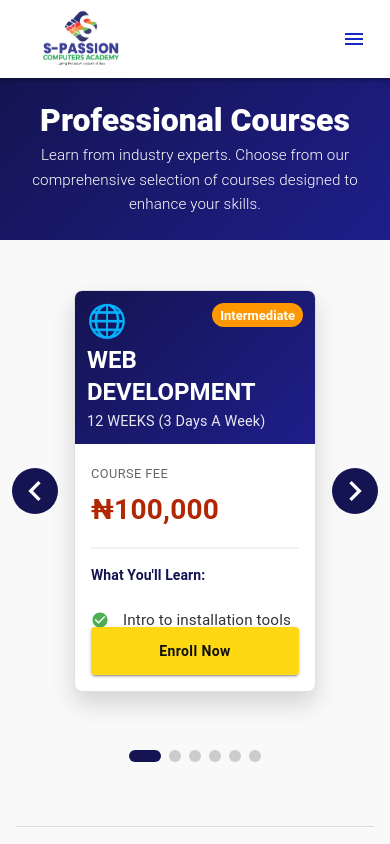
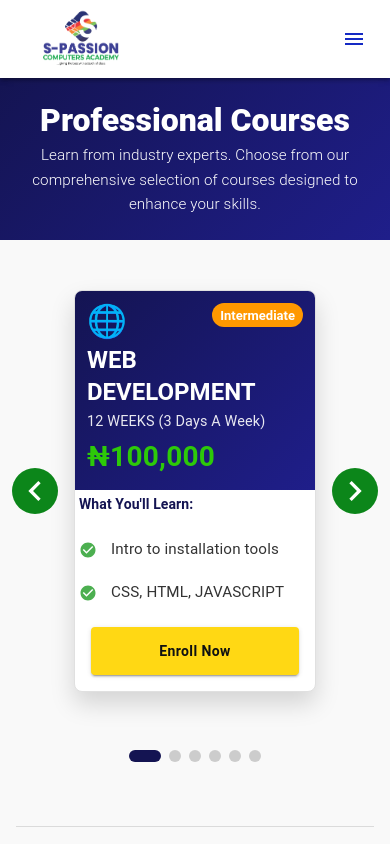
Before and after one commit to Lokkee-cyber/New-Folder, a React (Vite) app: page /academy in a window 390 px wide. Shown: the top 844 px of the page. Built offline with nearby package versions, Linux system fonts and the light colour scheme.

Commit message:
Update on responsiveness

```diff
--- a/src/Components/layout/Cards.jsx
+++ b/src/Components/layout/Cards.jsx
@@ -11,7 +11,7 @@ import SearchIcon from "@mui/icons-material/Search";
 const productsData = [
   {
     id: 1,
-    image: 'https://images.unsplash.com/photo-1588872657840-790ff3bde08c?w=400&h=400&fit=crop',
+    image: 'https://marketmagazinenews.com/wp-content/uploads/2024/12/best-laptops-20240516-medium-585x562.jpg',
     title: 'High-Performance Laptop',
     price: 999.99,
     originalPrice: 1299.99,
@@ -35,7 +35,7 @@ const productsData = [
   },
   {
     id: 3,
-    image: 'https://images.unsplash.com/photo-1587829191301-72d440643117?w=400&h=400&fit=crop',
+    image: 'https://media.prod.bunnings.com.au/api/public/content/e096e326a32b4f98a26b8297dd80635b?v=62ca059f',
     title: 'Mechanical Gaming Keyboard',
     price: 89.99,
     originalPrice: 149.99,
@@ -47,7 +47,7 @@ const productsData = [
   },
   {
     id: 4,
-    image: 'https://images.unsplash.com/photo-1598327105666-5b89351aff97?w=400&h=400&fit=crop',
+    image: 'https://tse1.mm.bing.net/th/id/OIP.Qn2at65-XKFy75wHQ_N4jwHaHa?w=1200&h=1200&rs=1&pid=ImgDetMain&o=7&rm=3',
     title: '4K Ultra HD Monitor',
     price: 399.99,
     originalPrice: 599.99,
@@ -83,7 +83,7 @@ const productsData = [
   },
   {
     id: 7,
-    image: 'https://images.unsplash.com/photo-1606933248051-5ce98adc3b27?w=400&h=400&fit=crop',
+    image: 'https://tse1.mm.bing.net/th/id/OIP.0ZhWXRTdGmEQ_tCE4Kzs1gHaJQ?rs=1&pid=ImgDetMain&o=7&rm=3',
     title: 'USB-C Cable (2m)',
     price: 12.99,
     originalPrice: 24.99,
@@ -95,7 +95,7 @@ const productsData = [
   },
   {
     id: 8,
-    image: 'https://images.unsplash.com/photo-1598901881269-14ca0b2a5f43?w=400&h=400&fit=crop',
+    image: 'https://tse2.mm.bing.net/th/id/OIP.zScGfex9wzkk9dHi9SWZ0AHaHp?rs=1&pid=ImgDetMain&o=7&rm=3',
     title: 'HD Webcam with Microphone',
     price: 79.99,
     originalPrice: 129.99,
@@ -113,7 +113,7 @@ const ProductCard = ({ product, onAddToCart }) => {
 
   return (
     <Card
-      sx={{ width: { xs: '250px', sm: '180px', md: '250px' },
+      sx={{
         maxWidth: 250,
         height: '100%',
         display: 'flex',
@@ -155,8 +155,8 @@ const ProductCard = ({ product, onAddToCart }) => {
       {/* Product Image */}
       <Box
         sx={{
-          width: '100%',
-          height: 200,
+          width: { xs: '150', md: '250px' },
+          height: { xs: '150px', md: '250px' },
           backgroundColor: '#f6f3f3ff',
           display: 'flex',
           alignItems: 'center',
@@ -704,7 +704,7 @@ export default function Cards() {
                 sx={{
                   display: 'grid',
                   gridTemplateColumns: {
-                    xs: '1fr',
+                    xs: 'repeat(2, 1fr)',
                     sm: 'repeat(2, 1fr)',
                     md: 'repeat(3, 1fr)',
                     lg: 'repeat(4, 1fr)',
--- a/src/Pages/About.jsx
+++ b/src/Pages/About.jsx
@@ -6,7 +6,7 @@ export default function About() {
       bgcolor: '#f0f8ff',
         background: 'linear-gradient(135deg, #f0f8ff 0%, #ffffff 100%)'
      }} md={{ p: 1, mt: 3, maxWidth: '720px' }}>
-      <Box maxWidth={'1080px'} sx={{ color: '#141452ff', width: { xs: '330px', sm: '500px', md: '1080px' } }}>
+      <Box maxWidth={'1080px'} sx={{ color: '#141452ff', m: 'auto', width: { xs: '330px', sm: '500px', md: '1080px' } }}>
         <h1>About Us</h1>
       <p>Welcome to S-Passion! We are dedicated to providing top-notch computer services, training, and products to help you stay ahead in the digital world. Our mission is to empower individuals and businesses with the knowledge and tools they need to succeed in today's technology-driven environment.</p>
       <p>At S-Passion, we believe that technology is a powerful enabler of growth and innovation. Whether you're looking to enhance your computer skills through our comprehensive training programs, seeking reliable repair services, or in need of the latest computer products, we've got you covered.</p>
--- a/src/Pages/Academy.jsx
+++ b/src/Pages/Academy.jsx
@@ -18,7 +18,8 @@ const contactInfo = [
     {
       icon: <LocationOn color="primary" />,
       title: 'Ilorin',
-      value: 'Ilorin, Nigeria'
+      value: 'Ilorin, Nigeria',
+      link: 'https://maps.app.goo.gl/K2uuQFxuYMs8DRNk9'
     }
   ];
 
@@ -185,15 +186,17 @@ export default function Academy() {
           <IconButton
             onClick={handlePrevious}
             sx={{
-              backgroundColor: '#141452ff',
+              backgroundColor: 'rgb(12, 134, 26)',
               color: 'white',
               fontSize: { xs: '0.5rem', md: '2rem' },
               padding: { xs: 0.4, md: 2 },
               ml: { xs: 0.2, md: 10, sm: 5 },
               transition: 'all 0.3s ease',
               '&:hover': {
-                backgroundColor: '#1f1e8aff',
+                backgroundColor: 'white',
                 transform: 'scale(1.1)',
+                color: 'green',
+                border: '1px solid rgb(12, 134, 26)',
               },
             }}
           >
@@ -212,7 +215,7 @@ export default function Academy() {
             <Card
               sx={{
                 width: { xs: '240px', sm: '400px', md: '500px' },
-                height: { xs: '400px', sm: '500px', md: '600px' },
+                height: { xs: '400px', sm: '400px', md: '400px' },
                 display: 'flex',
                 flexDirection: 'column',
                 position: 'relative',
@@ -252,26 +255,20 @@ export default function Academy() {
                 <Typography variant="body2" sx={{ opacity: 0.9, fontSize: '0.9rem' }}>
                   {courses[currentSlide].duration}
                 </Typography>
+                <Typography
+                    sx={{
+                      fontSize: '28px',
+                      fontWeight: 'bold',
+                      color: '#2dc909',
+                      mt: 0.5,
+                    }}
+                  >{courses[currentSlide].displayPrice}
+                  </Typography>
               </Box>
 
               {/* Course Content */}
-              <CardContent sx={{ flex: 1, padding: 2, overflowY: 'auto' }}>
-                {/* Price Section */}
-                <Box sx={{ mb: 2, pb: 2, borderBottom: '2px solid #f0f0f0' }}>
-                  <Typography variant="caption" sx={{ color: '#666', fontSize: '0.8rem' }}>
-                    COURSE FEE
-                  </Typography>
-                  <Typography
-                    sx={{
-                      fontSize: '28px',
-                      fontWeight: 'bold',
-                      color: '#B12704',
-                      mt: 0.5,
-                    }}
-                  >
-                    {courses[currentSlide].displayPrice}
-                  </Typography>
-                </Box>
+              <CardContent sx={{ flex: 1, padding: 0.5, overflowY: 'auto' }}>
+
 
                 {/* Course Details */}
                 <Typography variant="subtitle2" sx={{ fontWeight: 700, mb: 1.5, color: '#141452ff' }}>
@@ -323,15 +320,17 @@ export default function Academy() {
           <IconButton
             onClick={handleNext}
             sx={{
-              backgroundColor: '#141452ff',
+              backgroundColor: 'rgb(12, 134, 26)',
               color: 'white',
               fontSize: { xs: '0.5rem', md: '2rem' },
               padding: { xs: 0.4, md: 2 },
               mr: { xs: 0.2, md: 10, sm: 5 },
               transition: 'all 0.3s ease',
               '&:hover': {
-                backgroundColor: '#1f1e8aff',
+                backgroundColor: 'white',
                 transform: 'scale(1.1)',
+                color: 'green',
+                border: '1px solid rgb(12, 134, 26)',
               },
             }}
           >
--- a/src/Pages/Contact.jsx
+++ b/src/Pages/Contact.jsx
@@ -86,7 +86,8 @@ const Contact = () => {
     {
       icon: <LocationOn color="primary" />,
       title: 'Ilorin',
-      value: 'Ilorin, Nigeria'
+      value: 'Ilorin, Nigeria',
+      link: 'https://maps.app.goo.gl/K2uuQFxuYMs8DRNk9'
     }
   ];
 
@@ -139,7 +140,7 @@ const Contact = () => {
       <Container>
 
           <Box sx={{ textAlign: 'center', mb: 6 }}>
-            <Typography variant="h3" component="h1" gutterBottom sx={{ color: '#686772ff', fontWeight: 'bold', textShadow: '2px 2px 4px rgba(25, 118, 210, 0.1)' }}>
+            <Typography variant="h3" component="h1" gutterBottom sx={{ color: 'rgb(16, 12, 103)', fontWeight: 'bold', textShadow: '2px 2px 4px rgba(25, 118, 210, 0.1)' }}>
               Get In Touch
             </Typography>
             <Typography variant="subtitle1" color="text.secondary">
@@ -158,7 +159,7 @@ const Contact = () => {
                       sx={{
                         mb: 2,
                         display: 'flex',
-                        background: '#9897a9ff',
+                        background: 'rgb(16, 12, 103)',
                         border: '1px solid rgba(25, 118, 210, 0.1)',
                         boxShadow: '0 4px 12px rgba(25, 118, 210, 0.08)',
                         transition: 'all 0.3s ease-in-out',
@@ -172,7 +173,7 @@ const Contact = () => {
                       <CardContent>
                         <Box sx={{ display: 'flex', alignItems: 'center', mb: 1 }}>
                           {info.icon}
-                          <Typography variant="h6" sx={{ ml: 1, color:'#9897a9ff', fontWeight: 600 }}>
+                          <Typography variant="h6" sx={{ ml: 1, color:'rgb(251, 251, 251)', fontWeight: 600 }}>
                             {info.title}
                           </Typography>
                         </Box>
@@ -184,7 +185,7 @@ const Contact = () => {
                               textDecoration: 'none',
                               color: 'white',
                               '&:hover': {
-                                color: '#303031ff',
+                                color: 'rgb(250, 250, 255)',
                               },
                             }}
                           >
@@ -200,8 +201,8 @@ const Contact = () => {
                   ))}
                 </Box>
                 <Paper elevation={3} sx={{ p: 3, textAlign: 'center', background: 'linear-gradient(135deg, #f0f8ff 0%, #ffffff 100%)', border: '1px solid rgba(25, 118, 210, 0.1)' }}>
-                  <Typography variant="h4" gutterBottom sx={{ color: '#9897a9ff', fontWeight: 900 }}>
-                    Follow Me
+                  <Typography variant="h4" gutterBottom sx={{ color: 'rgb(16, 12, 103)', fontWeight: 900 }}>
+                    Follow Us
                   </Typography>
                   <Box sx={{ display: 'flex', justifyContent: 'center', gap: 2 }}>
                     {socialLinks.map((social) => (
@@ -212,7 +213,7 @@ const Contact = () => {
                         rel="noopener noreferrer"
                         aria-label={social.label}
                         sx={{
-                          bgcolor: '#727189ff',
+                          bgcolor: 'rgb(16, 12, 103)',
                           color: '#f6f6f9ff',
                           '&:hover': {
                             color: '#1565c0',
@@ -283,12 +284,12 @@ const Contact = () => {
                           endIcon={<Send />}
                           fullWidth
                           sx={{
-                            bgcolor: '#4f4f53ff',
+                            bgcolor: 'rgb(16, 12, 103)',
                             '&:hover': {
-                              color: '#2f2f32ff',
+                              color: 'rgb(16, 12, 103)',
                               bgcolor: '#f6f8faff',
                               transform: 'translateY(-1px)',
-                              border: '2px solid #4d4d51ff',
+                              border: '2px solid rgb(16, 12, 103)',
                               boxShadow: '0 6px 12px rgba(25, 118, 210, 0.2)'
                             },
 
```
